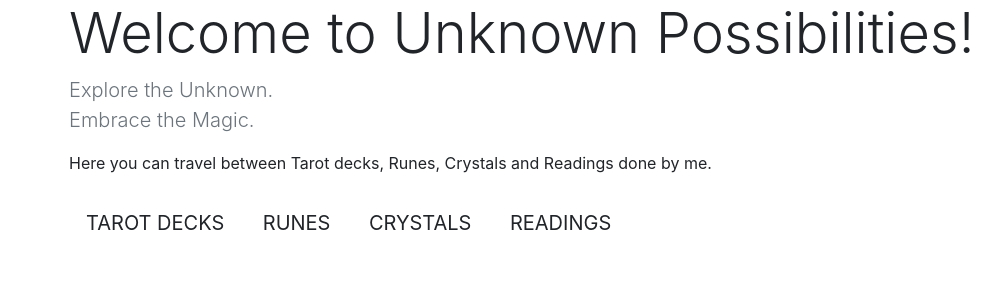
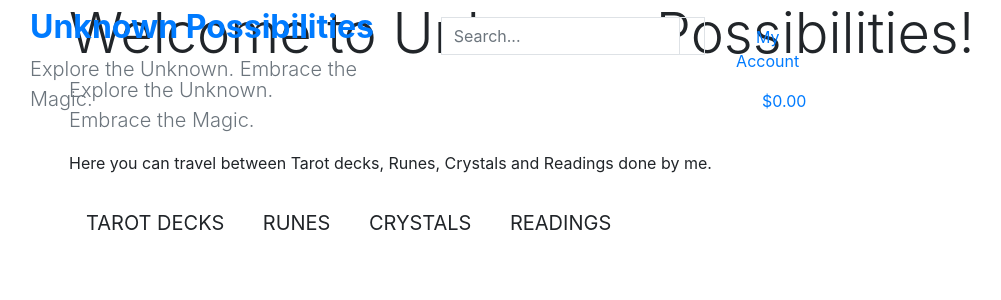
Before and after one commit to Johan-4P/Unknown_Possibilities, a Django app: page / in a window 1280 px wide. Shown: the top 300 px of the page, without its empty margins (1-1002 px from the left). Run offline with Django 3.2, Linux system fonts and the light colour scheme.

Commit message:
Enhance header layout with logo, search form, and user account options

```diff
--- a/templates/base.html
+++ b/templates/base.html
@@ -38,7 +38,66 @@
     <title>Unknown Possibilities {% block extra_title %}{% endblock %}</title>
   </head>
   <body>
-    <header class="container-fluid fixed-top"></header>
+    <header class="container-fluid fixed-top">
+      <div class="row">
+        <div class="col-12 col-lg-4 my-auto py-1 py-lg-0 text-center text-lg-left">
+          <a href="{% url 'home' %}" class="nav-link main-logo-link">
+            <h2 class="logo-font text-black"><strong>Unknown Possibilities</strong></h2>
+            <p class="lead text-muted">Explore the Unknown. Embrace the Magic.</p>
+          </a>
+        </div>
+        <div class="col-12 col-lg-4 my-auto py-1 py-lg-0">
+          <form action="" method="get">
+            <div class="input-group w-100">
+              <input type="text" class="form-control border border-black rounded-0" name="q" placeholder="Search...">
+              <div class="input-group-append">
+                <button class="form-control btn btn-black border border-black rounded-0" type="submit">
+                <span class="icon">
+                  <i class="fas fa-search"></i>
+                </span>
+                </button>
+
+          </form>
+        </div>
+        <div class="col-12 col-lg-4 my-auto py-1 py-lg-0">
+          <ul class="list-inline list-unstyled text-center text-lg-right my-0">
+            <li class="list-inline-item dropdown">
+              <a class="text-black nav-link" href="#" id="user-options" data-toggle="dropdown" aria-haspopup="true" aria-expanded="false">
+                <div class="text-center">
+                  <div><i class="fas fa-user fa-lg"></i></div>
+                  <p class="my-0">My Account</p>
+                </div>
+              </a>
+              <div class="dropdown-menu dropdown-menu-right" aria-labelledby="user-options">
+                {% if user.is_authenticated %}
+                  {% if request.user.is_superuser %}
+                    <a class="dropdown-item" href="">Admin</a>
+                  {% endif %}
+                  <a class="dropdown-item" href="{% url 'profile' %}">My Profile</a>
+                  <a class="dropdown-item" href="{% url 'account_logout' %}">Logout</a>
+                {% else %}
+                  <a class="dropdown-item" href="{% url 'account_signup' %}">Register</a>
+                  <a class="dropdown-item" href="{% url 'account_login' %}">Login</a>
+                {% endif %}
+            </li>
+            <li class="list-inline-item">
+              <a class="{% if grand_total %}text-info font-weight-bold{% else %}text-black{% endif %} nav-link" href="">
+                <div class="text-center">
+                  <div><i class="fas fa-shopping-cart fa-lg"></i></div>
+                  <p class="my-0">
+                    {% if grand_total %}
+                      ${{ grand_total|floatformat:2 }}
+                    {% else %}
+                      $0.00
+                    {% endif %}
+                  </p>
+                </div>
+              </a>
+            </li>
+          </ul>
+        </div>
+      </div>
+    </header>
 
     {% if messages %}
     <div class="message-container">
```
